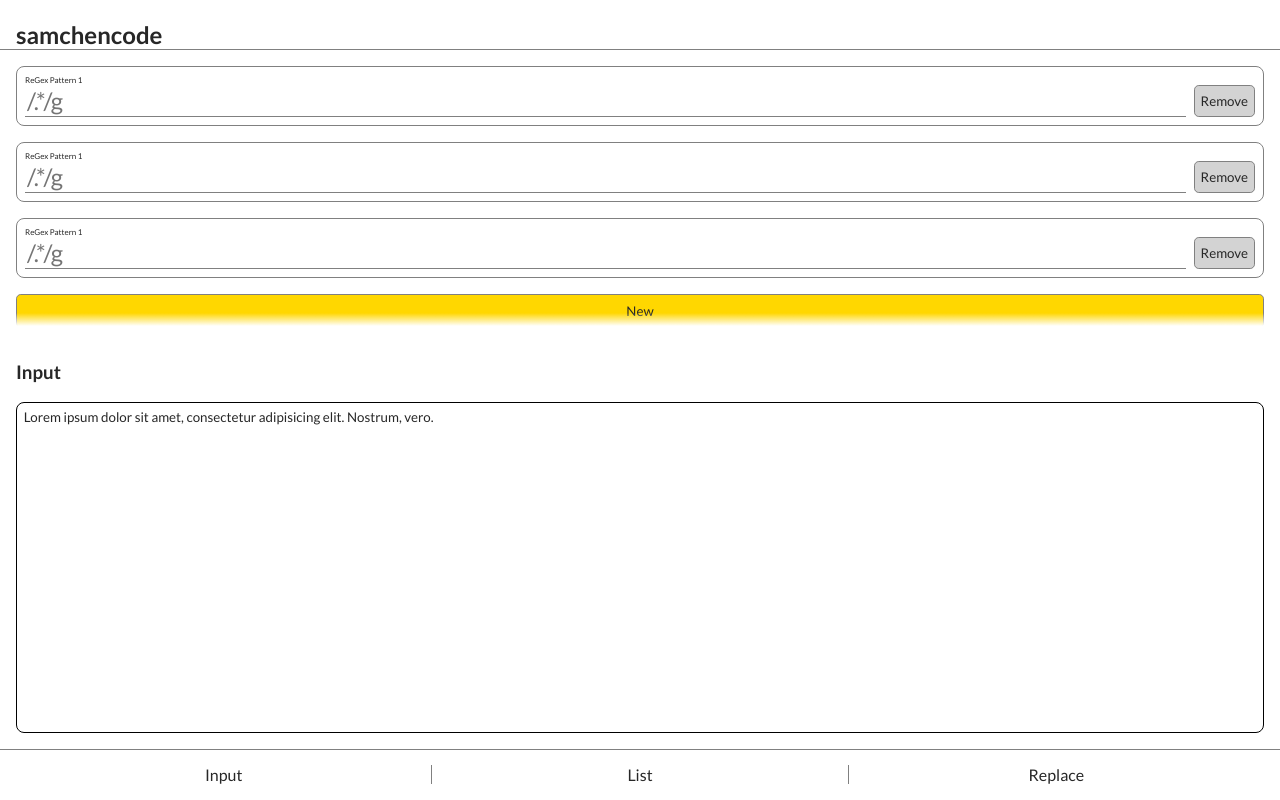
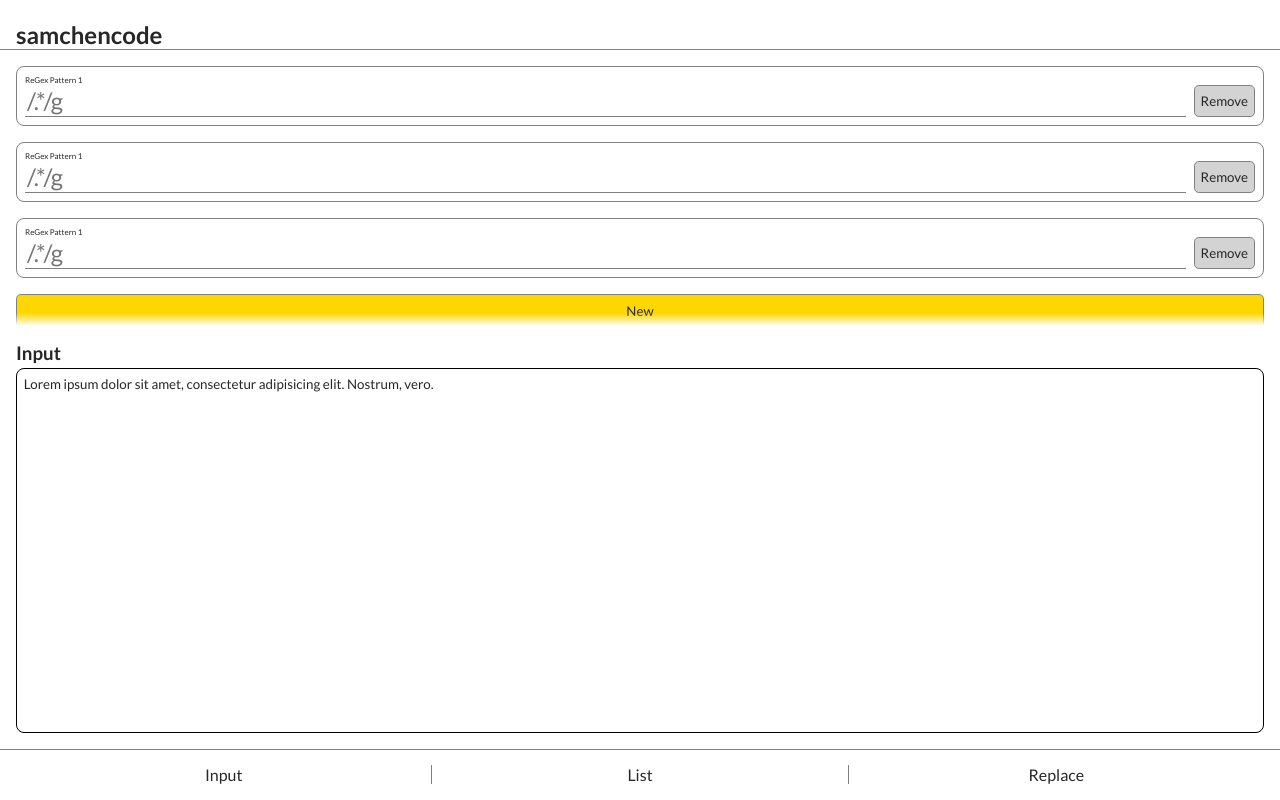
Before and after one commit to samchencode/regex-tool, a React (Create React App) app: page / in a window 1280 px wide. Built offline with nearby package versions, Linux system fonts and the light colour scheme.

Commit message:
fix: remove extra space around text-display__label

```diff
--- a/src/app/App.css
+++ b/src/app/App.css
@@ -84,6 +84,11 @@
   margin: 0 var(--space);
 }
 
+.text-display__label {
+  margin: 0;
+  margin-bottom: var(--space-xs);
+}
+
 .text-display {
   position: relative;
   flex: 1;
--- a/src/app/App.tsx
+++ b/src/app/App.tsx
@@ -39,7 +39,7 @@ function App() {
       </form>
 
       <div className="text-display__container">
-        <h3>Input</h3>
+        <h3 className="text-display__label">Input</h3>
         <div className="text-display">
           <textarea className="text-display__input" placeholder="Input text to search...">
             Lorem ipsum dolor sit amet, consectetur adipisicing elit. Nostrum,
```
